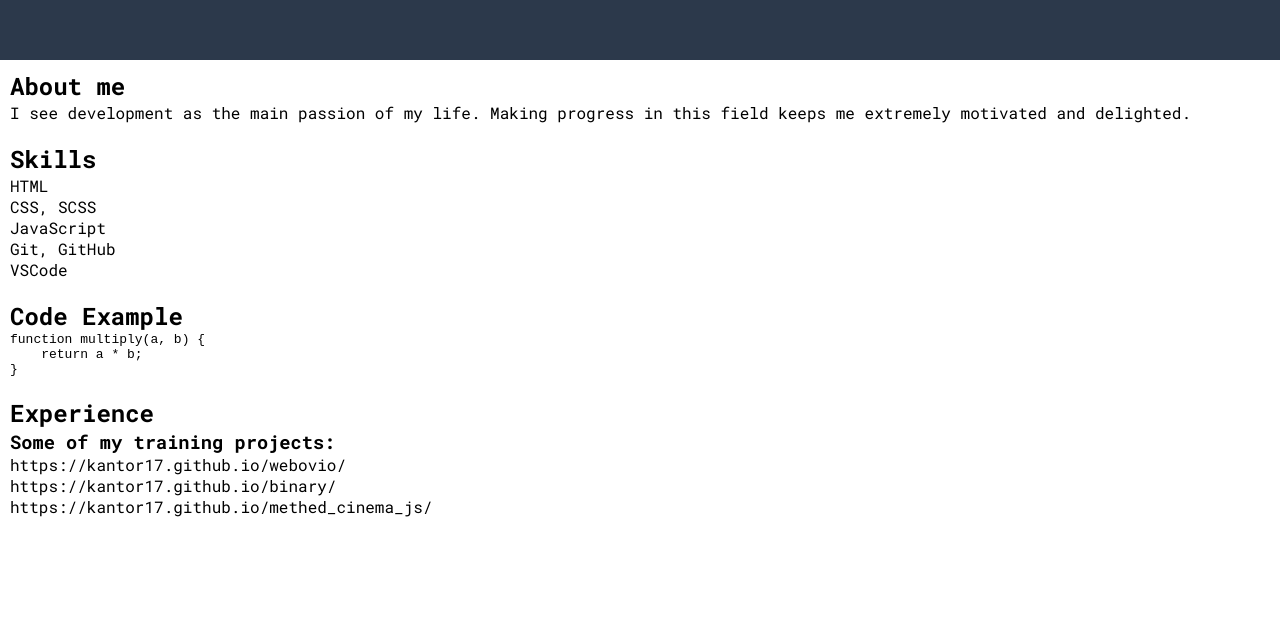
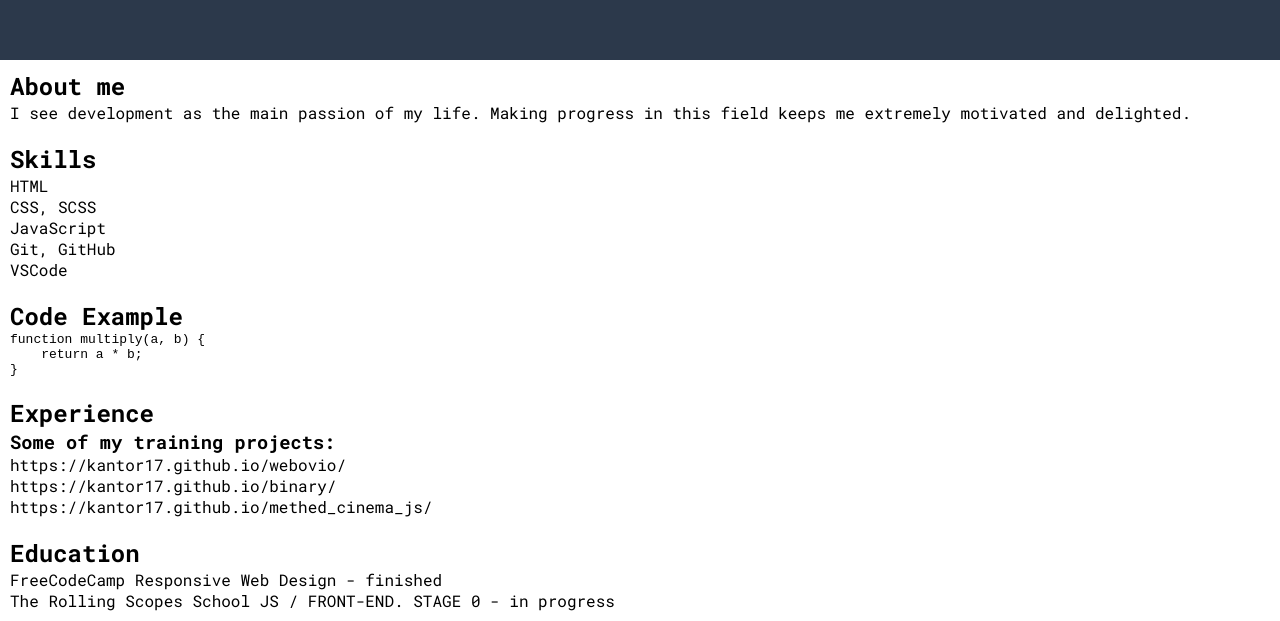
Before and after one commit to Kantor17/rsschool-cv, a plain HTML site: page index.html in a window 1280 px wide. Shown: the part 800-1421 px from the top of the page. Before the commit the page ends 1327 px from the top, so only its background shows below. Drawn offline with Linux system fonts and the light colour scheme.

Commit message:
feat: add education

```diff
--- a/index.html
+++ b/index.html
@@ -95,6 +95,21 @@
                 </ul>
             </div>
         </section>
+        <section class="education" id="education">
+            <div class="container">
+                <h2 class="education__title">Education</h2>
+                <ul class="education__list">
+                    <li class="education__item"><a
+                        href="https://www.freecodecamp.org/certification/kantor17/responsive-web-design">
+                        FreeCodeCamp Responsive Web Design
+                    </a> - finished</li>
+                    <li class="education__item"><a
+                        href="https://rs.school/js-stage0/">
+                        The Rolling Scopes School JS / FRONT-END. STAGE 0
+                    </a> - in progress</li>
+                </ul>
+            </div>
+        </section>
     </main>
 </body>
 
```
